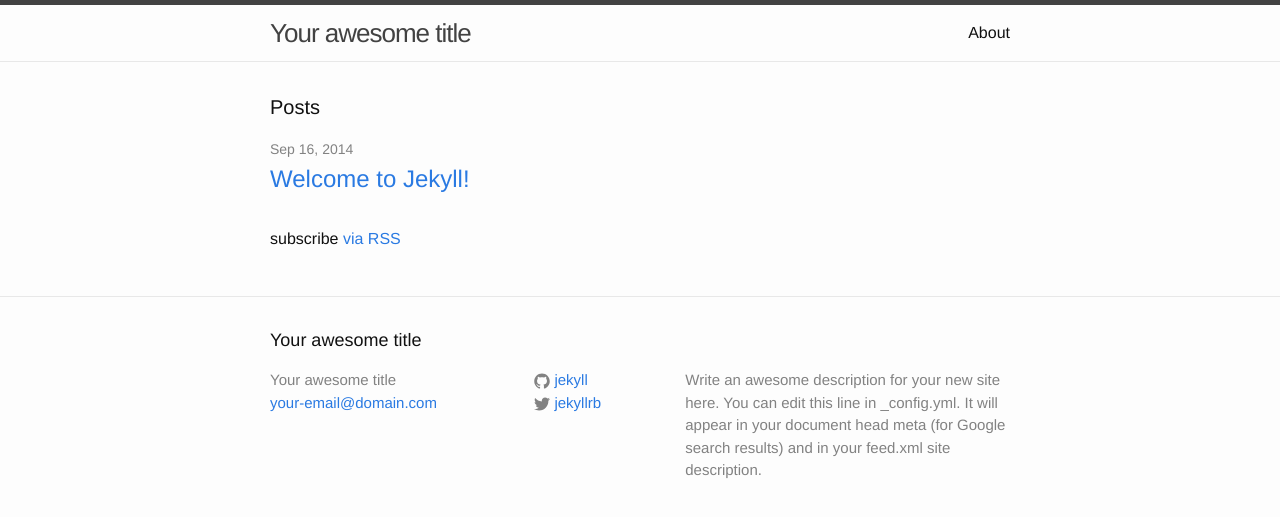
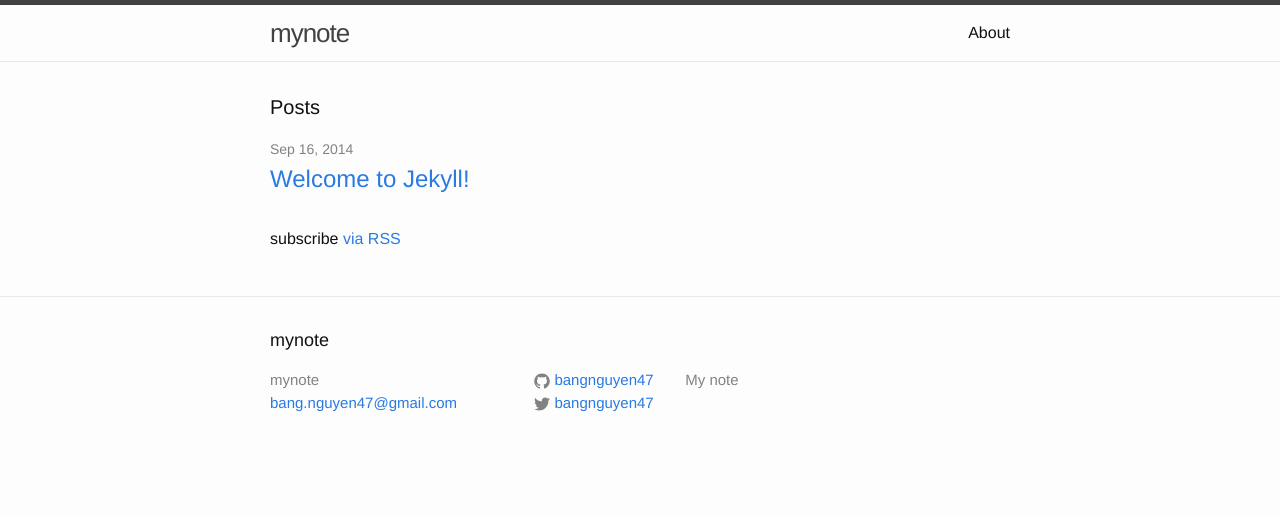
Before and after one commit to bangnguyen47/bangnguyen47.github.io, a Jekyll site: the page built from index.html, in a window 1280 px wide. Shown: the top 517 px of the page. Built offline with Jekyll 4.4.1, drawn with Linux system fonts in a browser that asks for light colours.

Commit message:
update information page

```diff
--- a/_config.yml
+++ b/_config.yml
@@ -1,14 +1,12 @@
 # Site settings
-title: Your awesome title
-email: your-email@domain.com
+title: mynote
+email: bang.nguyen47@gmail.com
 description: > # this means to ignore newlines until "baseurl:"
-  Write an awesome description for your new site here. You can edit this
-  line in _config.yml. It will appear in your document head meta (for
-  Google search results) and in your feed.xml site description.
+  My note
 baseurl: "" # the subpath of your site, e.g. /blog/
-url: "http://yourdomain.com" # the base hostname & protocol for your site
-twitter_username: jekyllrb
-github_username:  jekyll
+url: "http://bangnguyen47.github.io/" # the base hostname & protocol for your site
+twitter_username: bangnguyen47
+github_username:  bangnguyen47
 
 # Build settings
 markdown: kramdown
```
